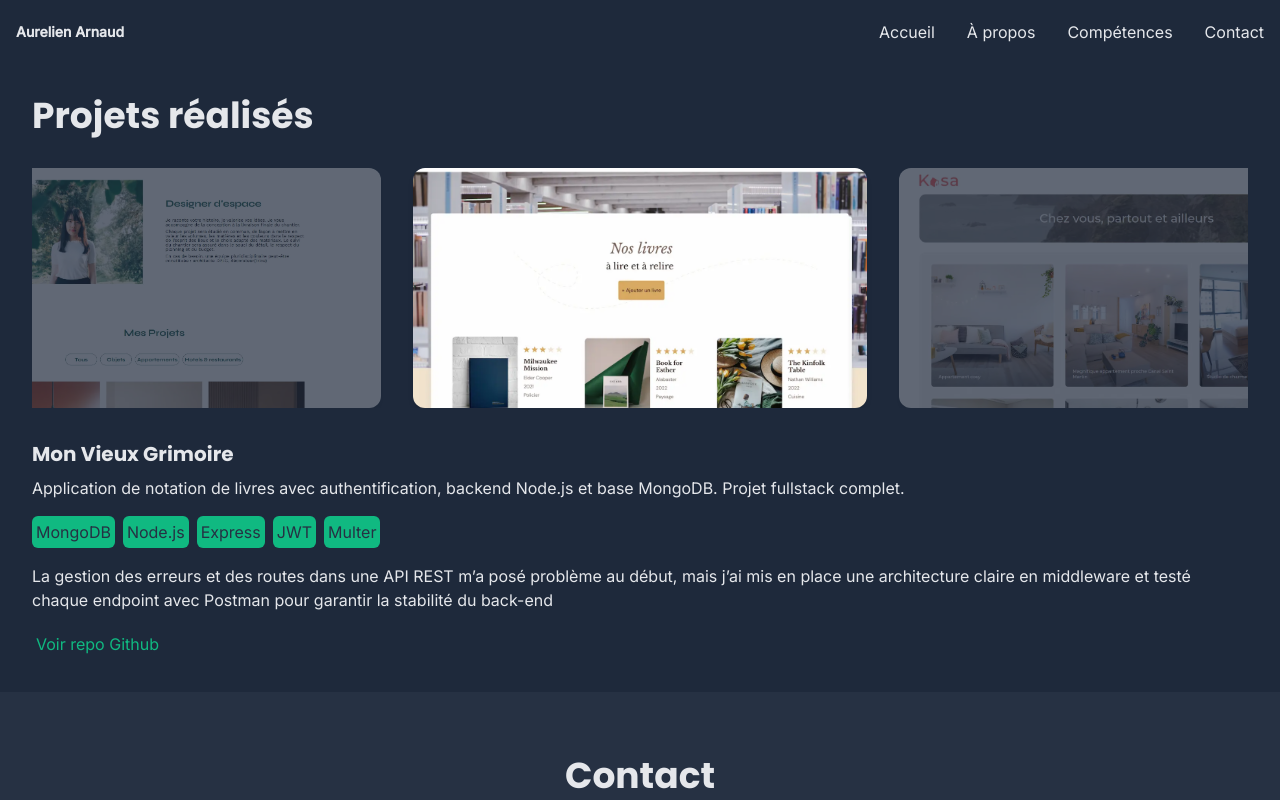
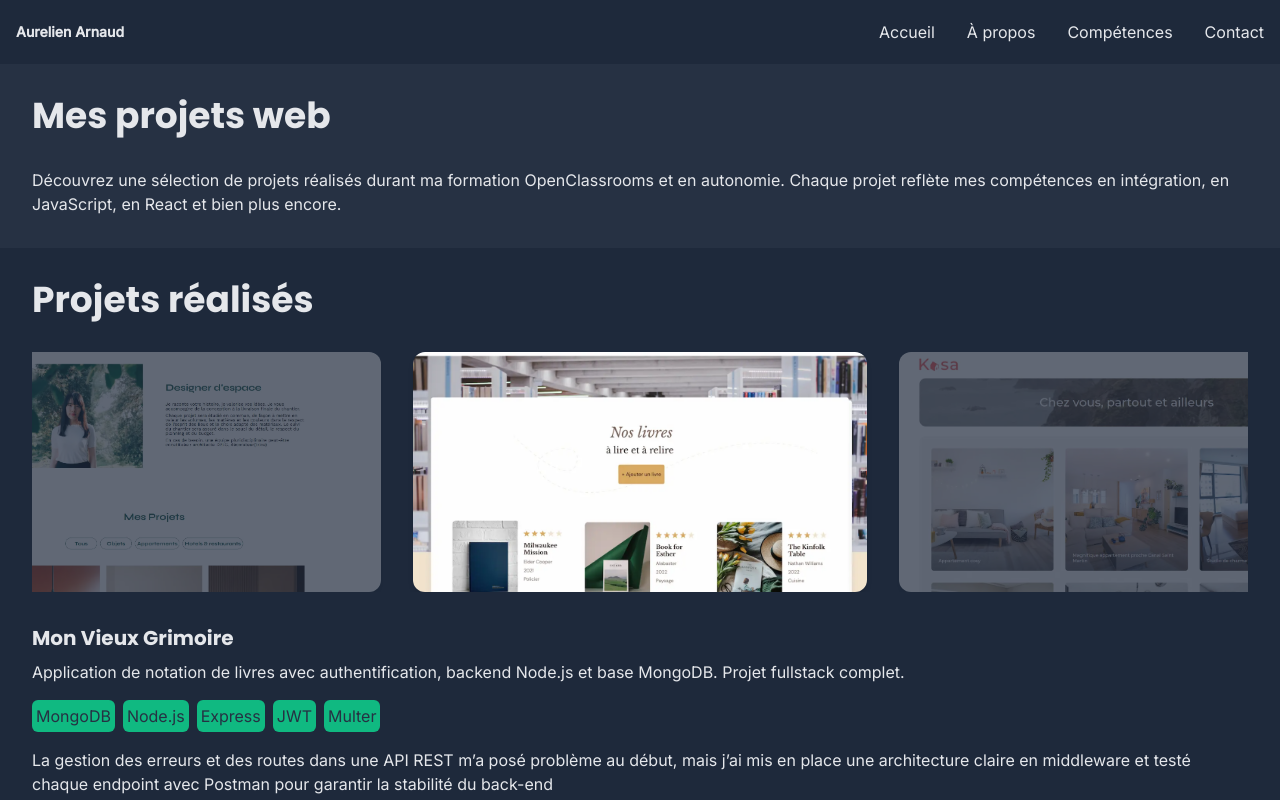
Before and after one commit to aurelienrnd/portfolio, a React (Vite) app: page /project in a window 1280 px wide. Shown: the top 800 px of the page. Built offline with nearby package versions, Linux system fonts and the light colour scheme.

Commit message:
modif Project.tsx : ajout de BannerProject

```diff
--- a/src/components/pages/projects/Project.tsx
+++ b/src/components/pages/projects/Project.tsx
@@ -1,4 +1,5 @@
 // Compoments
+import BannerProject from './sections/banner-project/BannerProject.tsx';
 import MyProject from './sections/my-project/MyProject.tsx';
 
 /** Affiche la page Projet
@@ -10,6 +11,7 @@ import MyProject from './sections/my-project/MyProject.tsx';
 function Project(): React.JSX.Element {
   return (
     <main id="project">
+      <BannerProject />
       <MyProject />
     </main>
   );
```
